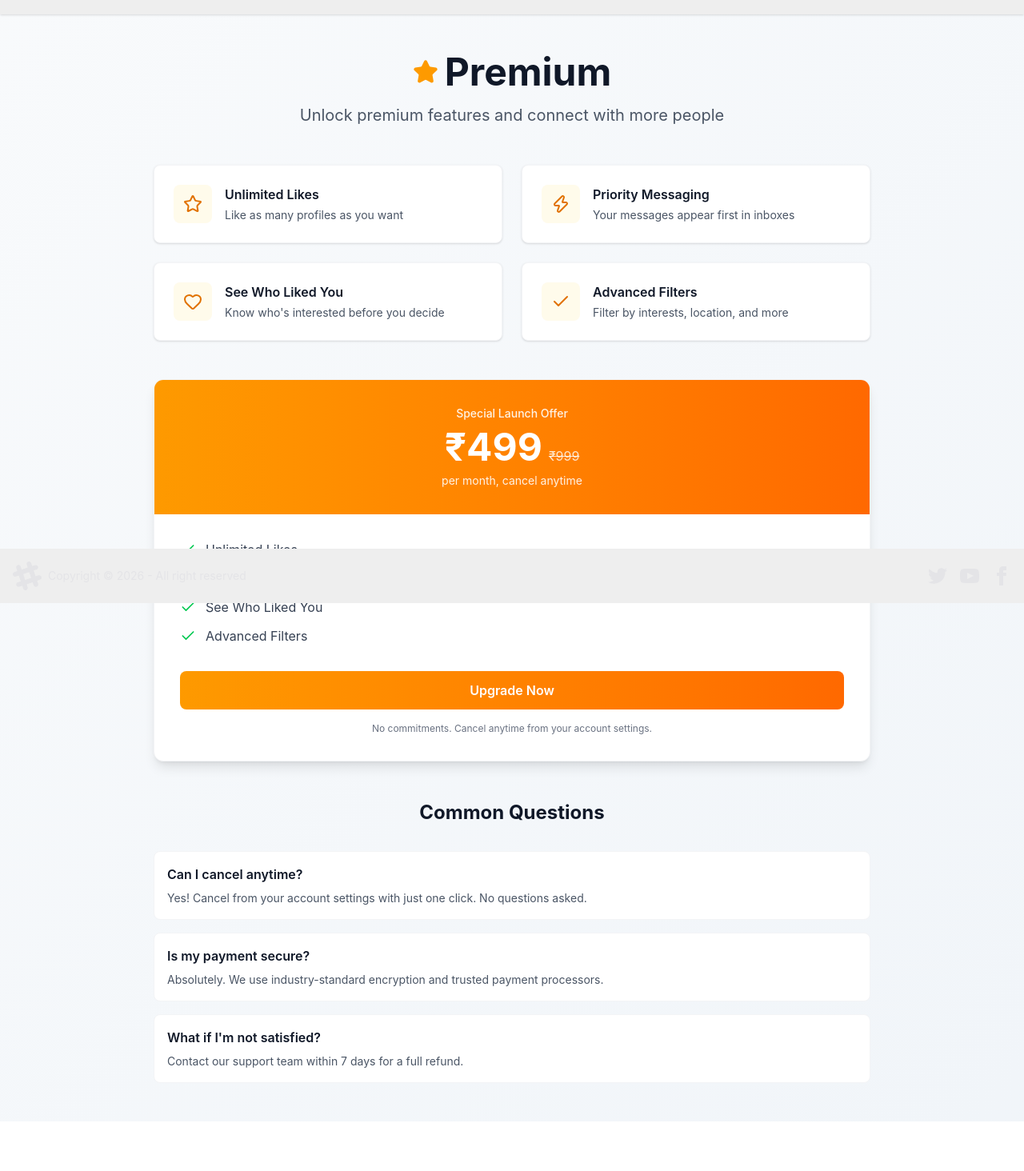
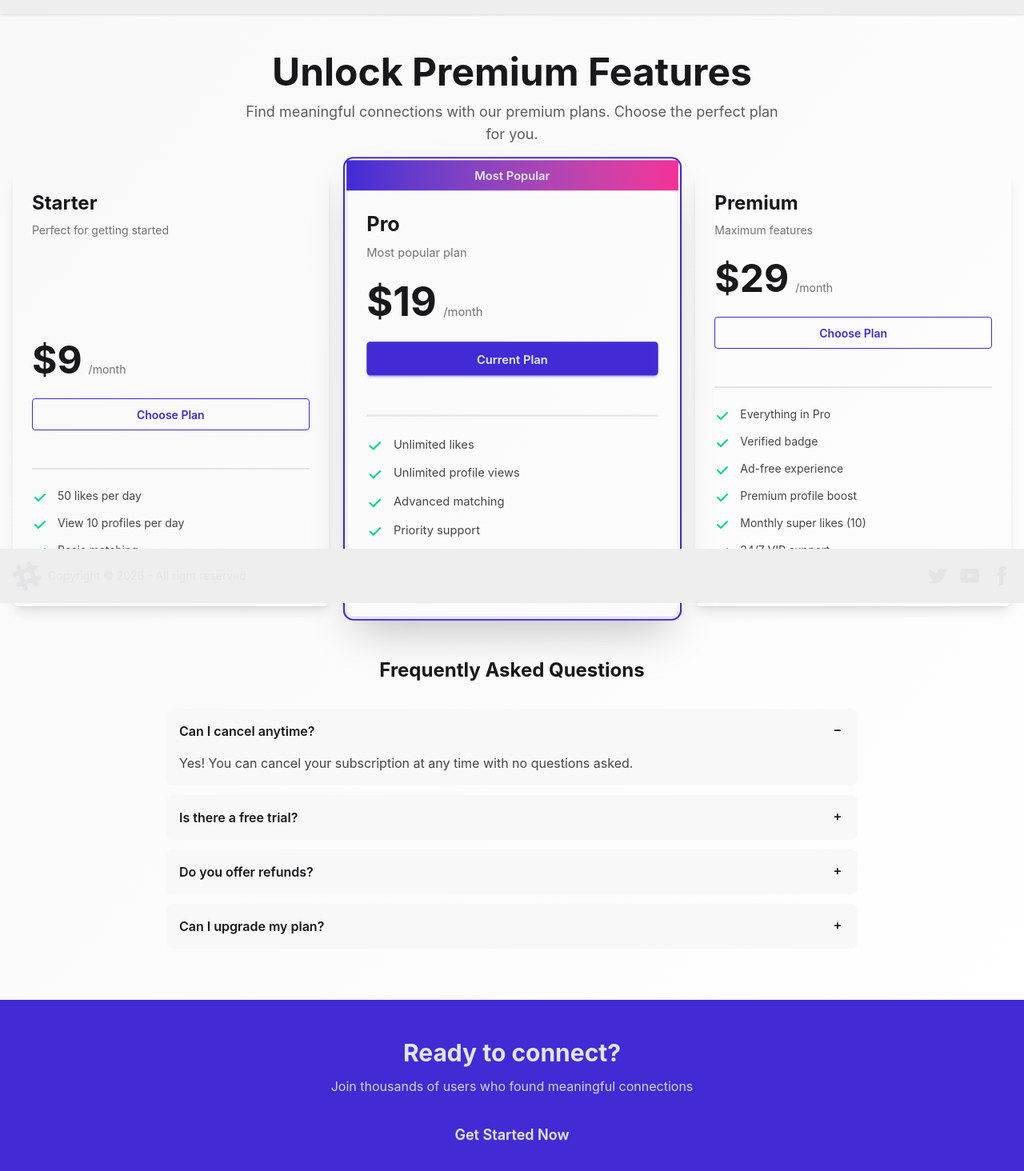
Before and after one commit to Uday1772002/devTinder, a React (Vite) app in the folder client/: page /premium in a window 1280 px wide. Shown: the part 46-1510 px from the top of the page at 80% size. Before the commit the page ends 1448 px from the top, so only its background shows below. Built offline with nearby package versions, Linux system fonts and the light colour scheme; no server answers.

Commit message:
ui_improvments

```diff
--- a/client/src/components/Premium.jsx
+++ b/client/src/components/Premium.jsx
@@ -1,146 +1,196 @@
-import { useNavigate } from "react-router-dom";
-import { Check, Star, Zap, Heart } from "lucide-react";
+import { useState } from "react";
 
 export default function Premium() {
-  const navigate = useNavigate();
+  const [selectedPlan, setSelectedPlan] = useState("pro");
 
-  const features = [
+  const plans = [
     {
-      icon: Star,
-      title: "Unlimited Likes",
-      description: "Like as many profiles as you want",
+      id: "starter",
+      name: "Starter",
+      price: "9",
+      description: "Perfect for getting started",
+      features: [
+        "50 likes per day",
+        "View 10 profiles per day",
+        "Basic matching",
+        "Standard support",
+      ],
+      color: "primary",
     },
     {
-      icon: Zap,
-      title: "Priority Messaging",
-      description: "Your messages appear first in inboxes",
+      id: "pro",
+      name: "Pro",
+      price: "19",
+      description: "Most popular plan",
+      features: [
+        "Unlimited likes",
+        "Unlimited profile views",
+        "Advanced matching",
+        "Priority support",
+        "See who liked you",
+        "Message read receipts",
+      ],
+      color: "secondary",
+      popular: true,
     },
     {
-      icon: Heart,
-      title: "See Who Liked You",
-      description: "Know who's interested before you decide",
-    },
-    {
-      icon: Check,
-      title: "Advanced Filters",
-      description: "Filter by interests, location, and more",
+      id: "premium",
+      name: "Premium",
+      price: "29",
+      description: "Maximum features",
+      features: [
+        "Everything in Pro",
+        "Verified badge",
+        "Ad-free experience",
+        "Premium profile boost",
+        "Monthly super likes (10)",
+        "24/7 VIP support",
+        "Advanced filters",
+      ],
+      color: "accent",
     },
   ];
 
-  const handleUpgrade = () => {
-    navigate("/checkout");
-  };
-
   return (
-    <div className="min-h-screen bg-gradient-to-br from-slate-50 to-slate-100 py-12 px-4 sm:px-6 lg:px-8">
-      <div className="max-w-4xl mx-auto">
+    <div className="min-h-screen bg-gradient-to-br from-base-200 to-base-100">
       {/* Header */}
-        <div className="text-center mb-12">
-          <div className="flex items-center justify-center gap-2 mb-4">
-            <Star className="w-8 h-8 text-amber-500" fill="currentColor" />
-            <h1 className="text-4xl sm:text-5xl font-bold text-gray-900">
-              Premium
+      <div className="text-center pt-12 pb-8 px-4">
+        <h1 className="text-4xl md:text-5xl font-bold text-base-content mb-3">
+          Unlock Premium Features
         </h1>
-          </div>
-          <p className="text-xl text-gray-600 max-w-2xl mx-auto">
-            Unlock premium features and connect with more people
+        <p className="text-lg text-base-content/70 max-w-2xl mx-auto">
+          Find meaningful connections with our premium plans. Choose the perfect
+          plan for you.
         </p>
       </div>
 
-        {/* Features Grid */}
-        <div className="grid md:grid-cols-2 gap-6 mb-12">
-          {features.map((feature, index) => {
-            const IconComponent = feature.icon;
-            return (
+      {/* Plans Container */}
+      <div className="max-w-7xl mx-auto px-4 pb-16">
+        <div className="grid grid-cols-1 md:grid-cols-3 gap-6 lg:gap-8">
+          {plans.map((plan) => (
             <div
-                key={index}
-                className="bg-white rounded-lg p-6 shadow-sm hover:shadow-md transition-shadow border border-gray-100"
+              key={plan.id}
+              className={`card transition-all duration-300 ${
+                selectedPlan === plan.id
+                  ? "ring-2 ring-offset-2 ring-primary"
+                  : ""
+              } ${plan.popular ? "md:scale-105 shadow-2xl" : "shadow-lg"}`}
             >
-                <div className="flex items-start gap-4">
-                  <div className="p-3 bg-amber-50 rounded-lg">
-                    <IconComponent className="w-6 h-6 text-amber-600" />
+              {plan.popular && (
+                <div className="bg-gradient-to-r from-primary to-secondary text-primary-content px-4 py-2 text-center font-semibold text-sm">
+                  Most Popular
                 </div>
-                  <div>
-                    <h3 className="font-semibold text-gray-900 mb-1">
-                      {feature.title}
-                    </h3>
-                    <p className="text-sm text-gray-600">
-                      {feature.description}
+              )}
+
+              <div className="card-body">
+                {/* Plan Header */}
+                <h2 className="card-title text-2xl font-bold text-base-content">
+                  {plan.name}
+                </h2>
+                <p className="text-base-content/60 text-sm">
+                  {plan.description}
                 </p>
-                  </div>
-                </div>
-              </div>
-            );
-          })}
+
+                {/* Price */}
+                <div className="my-4">
+                  <span className="text-5xl font-bold text-base-content">
+                    ${plan.price}
+                  </span>
+                  <span className="text-base-content/60 ml-2">/month</span>
                 </div>
 
-        {/* Pricing Card */}
-        <div className="bg-white rounded-xl shadow-lg border border-gray-100 overflow-hidden">
-          <div className="bg-gradient-to-r from-amber-500 to-orange-500 px-6 py-8 sm:px-8">
-            <div className="text-center">
-              <p className="text-white/90 text-sm font-medium mb-2">
-                Special Launch Offer
-              </p>
-              <div className="flex items-baseline justify-center gap-2 mb-2">
-                <span className="text-5xl font-bold text-white">₹499</span>
-                <span className="text-white/80 line-through">₹999</span>
-              </div>
-              <p className="text-white/90 text-sm">per month, cancel anytime</p>
-            </div>
-          </div>
+                {/* CTA Button */}
+                <button
+                  onClick={() => setSelectedPlan(plan.id)}
+                  className={`btn w-full mb-6 ${
+                    plan.popular ? "btn-primary" : "btn-outline btn-primary"
+                  }`}
+                >
+                  {selectedPlan === plan.id ? "Current Plan" : "Choose Plan"}
+                </button>
 
-          <div className="px-6 py-8 sm:px-8">
-            <ul className="space-y-3 mb-8">
-              {features.map((feature, index) => (
-                <li key={index} className="flex items-center gap-3">
-                  <Check className="w-5 h-5 text-green-500 flex-shrink-0" />
-                  <span className="text-gray-700">{feature.title}</span>
+                {/* Divider */}
+                <div className="divider my-2"></div>
+
+                {/* Features */}
+                <ul className="space-y-3 flex-1">
+                  {plan.features.map((feature, index) => (
+                    <li key={index} className="flex items-start gap-3">
+                      <svg
+                        className="w-5 h-5 text-success flex-shrink-0 mt-0.5"
+                        fill="currentColor"
+                        viewBox="0 0 20 20"
+                      >
+                        <path
+                          fillRule="evenodd"
+                          d="M16.707 5.293a1 1 0 010 1.414l-8 8a1 1 0 01-1.414 0l-4-4a1 1 0 011.414-1.414L8 12.586l7.293-7.293a1 1 0 011.414 0z"
+                          clipRule="evenodd"
+                        />
+                      </svg>
+                      <span className="text-base-content/80 text-sm">
+                        {feature}
+                      </span>
                     </li>
                   ))}
                 </ul>
-
-            <button
-              onClick={handleUpgrade}
-              className="w-full bg-gradient-to-r from-amber-500 to-orange-500 hover:from-amber-600 hover:to-orange-600 text-white font-semibold py-3 rounded-lg transition-all transform hover:scale-105 active:scale-95"
-            >
-              Upgrade Now
-            </button>
-
-            <p className="text-center text-xs text-gray-500 mt-4">
-              No commitments. Cancel anytime from your account settings.
-            </p>
+              </div>
+            </div>
+          ))}
         </div>
       </div>
 
       {/* FAQ Section */}
-        <div className="mt-12">
-          <h2 className="text-2xl font-bold text-gray-900 text-center mb-8">
-            Common Questions
-          </h2>
-          <div className="space-y-4">
+      <div className="max-w-4xl mx-auto px-4 pb-16">
+        <h3 className="text-2xl font-bold text-center mb-8 text-base-content">
+          Frequently Asked Questions
+        </h3>
+
+        <div className="space-y-3">
           {[
             {
               q: "Can I cancel anytime?",
-                a: "Yes! Cancel from your account settings with just one click. No questions asked.",
+              a: "Yes! You can cancel your subscription at any time with no questions asked.",
             },
             {
-                q: "Is my payment secure?",
-                a: "Absolutely. We use industry-standard encryption and trusted payment processors.",
+              q: "Is there a free trial?",
+              a: "We offer a 7-day free trial for all premium plans. No credit card required.",
             },
             {
-                q: "What if I'm not satisfied?",
-                a: "Contact our support team within 7 days for a full refund.",
+              q: "Do you offer refunds?",
+              a: "We offer a 30-day money-back guarantee if you're not satisfied.",
+            },
+            {
+              q: "Can I upgrade my plan?",
+              a: "Of course! You can upgrade or downgrade your plan at any time.",
             },
           ].map((faq, index) => (
-              <div
-                key={index}
-                className="bg-white rounded-lg p-4 border border-gray-100"
-              >
-                <p className="font-semibold text-gray-900 mb-2">{faq.q}</p>
-                <p className="text-gray-600 text-sm">{faq.a}</p>
+            <div key={index} className="collapse collapse-plus bg-base-200">
+              <input
+                type="radio"
+                name="faq-accordion"
+                defaultChecked={index === 0}
+              />
+              <div className="collapse-title font-semibold text-base-content">
+                {faq.q}
+              </div>
+              <div className="collapse-content text-base-content/80">
+                <p>{faq.a}</p>
+              </div>
             </div>
           ))}
         </div>
+      </div>
+
+      {/* Footer CTA */}
+      <div className="bg-primary text-primary-content py-12 px-4">
+        <div className="max-w-2xl mx-auto text-center">
+          <h2 className="text-3xl font-bold mb-3">Ready to connect?</h2>
+          <p className="mb-6 opacity-90">
+            Join thousands of users who found meaningful connections
+          </p>
+          <button className="btn btn-ghost btn-lg text-primary-content hover:bg-white hover:text-primary">
+            Get Started Now
+          </button>
         </div>
       </div>
     </div>
```
Lines whose indentation alone changed are shown as unchanged.
